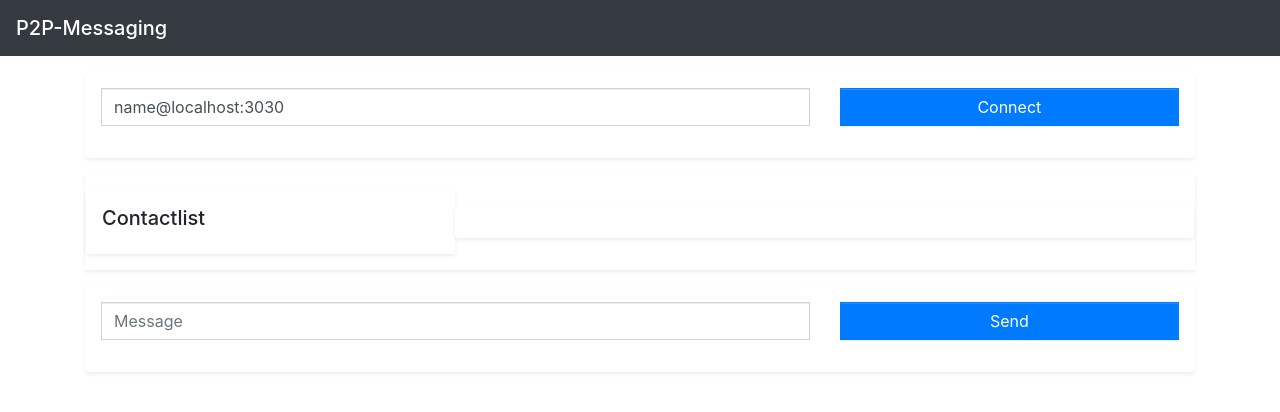
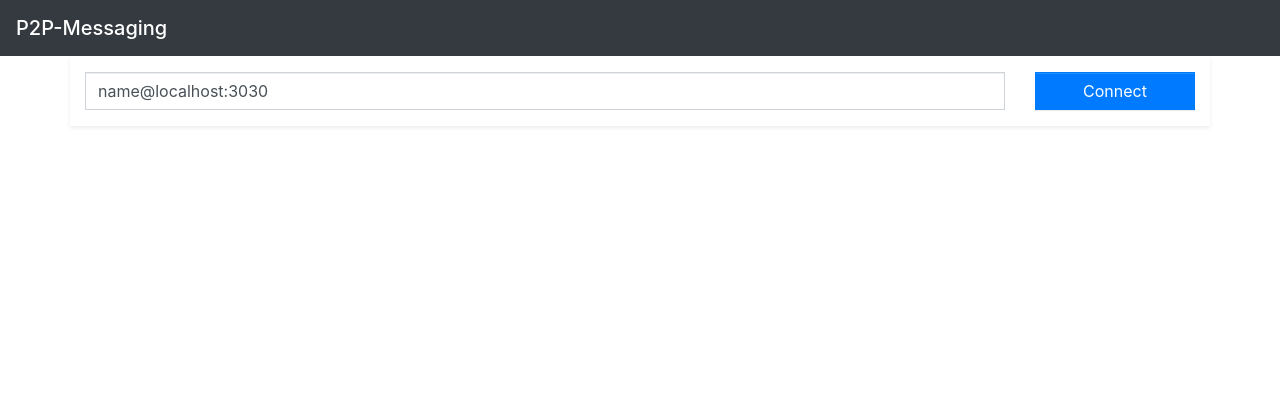
Before and after one commit to rkram3r/p2p-messaging, a React (Vite) app: page / in a window 1280 px wide. Shown: the top 412 px of the page. Built offline with nearby package versions, Linux system fonts and the light colour scheme; what react-router-redux would draw is missing.

Commit message:
update display.

```diff
--- a/src/logic/p2pReducer.js
+++ b/src/logic/p2pReducer.js
@@ -5,6 +5,7 @@ export default (oldState = {
   recievedMessages: [],
   connectingData: {},
 }, action) => {
+  console.log(action);
   const { type, ...rest } = action;
   if (type === 'NEW_PEER') {
     const { id, ...peer } = rest;
--- a/src/pages/App.js
+++ b/src/pages/App.js
@@ -1,16 +1,21 @@
 import React from 'react';
+import { connect } from 'react-redux';
+
 import Header from './Header';
 import Connection from './Connection';
 import Contactlist from './Contactlist/index';
 import CreateMessage from './CreateMessage';
 
-export default () => (
+
+export default connect(state => ({ ...state.p2pReducer }))(
+  ({ contactlist }) => (
     <section>
       <Header />
       <main role="main" className="container">
         <Connection />
-      <Contactlist />
-      <CreateMessage />
+        {contactlist.size > 0 && <Contactlist />}
+        {contactlist.size > 0 && <CreateMessage />}
       </main>
     </section>
+  ),
 );
--- a/src/pages/Connection.js
+++ b/src/pages/Connection.js
@@ -9,9 +9,8 @@ export default connect(
 )(({
   connectionChange, myName, address, createConnection, connection,
 }) => (
-  <div className="my-3 p-3 bg-white rounded shadow-sm">
-    <div className="form-group row">
-      <div className="col-sm-8">
+  <div className="form-group row shadow-sm py-3">
+    <div className="col-sm-8 col-lg-10">
       <input
         className="form-control"
         onChange={({ target: { value } }) => connectionChange(value)}
@@ -19,7 +18,7 @@ export default connect(
         value={connection}
       />
     </div>
-      <div className="col-sm-4 float-right">
+    <div className="col-sm-4 col-lg-2">
       <button
         type="submit"
         className="float-right btn btn-block btn-primary"
@@ -29,5 +28,4 @@ Connect
       </button>
     </div>
   </div>
-  </div>
 ));
--- a/src/pages/Contactlist/Connecting.js
+++ b/src/pages/Contactlist/Connecting.js
@@ -2,9 +2,7 @@ import React from 'react';
 import Connecting from 'react-feather/dist/icons/arrow-right-circle';
 
 export default ({ name }) => (
-  <div
-    className="list-group-item-action list-group-item"
-  >
+  <div className="list-group-item-action list-group-item">
     <Connecting className="float-right" />
     {name}
   </div>
--- a/src/pages/Contactlist/index.js
+++ b/src/pages/Contactlist/index.js
@@ -31,7 +31,7 @@ class Contactlist extends React.Component {
 
     if (peerFrom && peerFrom.state === 'CONNECTING' && connectingData.to && id === connectingData.to) {
       finalizeConnection(contactlist, connectingData);
-    } else if (peerFrom && peerFrom.state !== 'ASK_TO_CONNECT' && id === connectingData.to) {
+    } else if (peerFrom && peerFrom.state !== 'ASK_TO_CONNECT' && peerFrom.state !== 'READY' && id === connectingData.to) {
       updatePeer(connectingData.from, 'ASK_TO_CONNECT', connectingData);
     }
     if (peerTo && peerTo.state !== 'CONNECTING' && connectingData.to && id !== connectingData.to) {
@@ -44,11 +44,8 @@ class Contactlist extends React.Component {
       contactlist, match: { params: { sendTo } },
     } = this.props;
     return (
-      <div className="p-3 bg-white shadow-sm">
       <div className="row">
-          <div className="p-3 bg-white shadow-sm col-sm-4">
-            <h5>Contactlist</h5>
-            <div>
+        <div className="shadow-sm col-sm-4 col-lg-2 py-2">
           {Array.from(contactlist).map(([to, { name, state }]) => {
             if (state === 'READY') {
               return <Ready key={to} {...{ sendTo, to, name }} />;
@@ -62,9 +59,8 @@ class Contactlist extends React.Component {
             return <NotConnected key={to} peer={{ to, name }} />;
           })}
         </div>
-          </div>
+        <div className="col-sm-1 col-lg-1" />
         <Messages />
-        </div>
       </div>
     );
   }
--- a/src/pages/CreateMessage.js
+++ b/src/pages/CreateMessage.js
@@ -11,21 +11,20 @@ export default withRouter(connect(
   message, onMessageChange, send, contactlist,
   match: { params: { sendTo } },
 }) => (
-  <div className="my-3 p-3 bg-white rounded shadow-sm">
-    <div className="form-group row">
-      <div className="col-sm-8">
+
+  <div className="form-group row shadow-sm py-3">
+    <div className="col-sm-8 col-lg-10">
       <input
-          type="text"
         className="form-control"
         placeholder="Message"
         value={message}
         onChange={({ target: { value } }) => onMessageChange(value)}
       />
     </div>
-      <div className="col-sm-4 float-right">
+    <div className="col-sm-4 col-lg-2">
       <button
         type="submit"
-          className="float-right btn-block btn btn-primary"
+        className="float-right btn btn-block btn-primary"
         onClick={() => {
           send({ contactlist, sendTo: sendTo || [] }, message);
         }}
@@ -34,5 +33,4 @@ Send
       </button>
     </div>
   </div>
-  </div>
 )));
--- a/src/pages/Messages.js
+++ b/src/pages/Messages.js
@@ -8,13 +8,13 @@ export default connect(
   state => ({ ...state.p2pReducer, ...state.connectionReducer }),
   dispatch => bindActionCreators(Actions, dispatch),
 )(({ recievedMessages, myName }) => (
-  <div className="my-3 p-3 bg-white rounded shadow-sm col-sm-8">
+  <div className="col-sm-7 col-lg-9">
     {recievedMessages.map(({
       myMessage, name, message, recieved,
     }) => (
-      <div key={recieved} className={myMessage ? 'speech-bubble-me' : 'speech-bubble-other'}>
-        {<span className="speech-bubble-name">{name || myName}</span>}
-        {`${message}`}
+      <div key={recieved} className={`my-2 ${myMessage ? 'speech-bubble-me' : 'speech-bubble-other'}`}>
+        <span className="speech-bubble-name">{name || myName}</span>
+        {message}
       </div>
     ))}
   </div>
--- a/src/pages/Messages.scss
+++ b/src/pages/Messages.scss
@@ -3,7 +3,6 @@
   background: rgba(0, 170, 187, 0.7);
   border-radius: 0.4em;
   padding: 10px;
-  margin-top: 10px;
   &:after {
     content: "";
     position: absolute;
```
Lines whose indentation alone changed are shown as unchanged.
